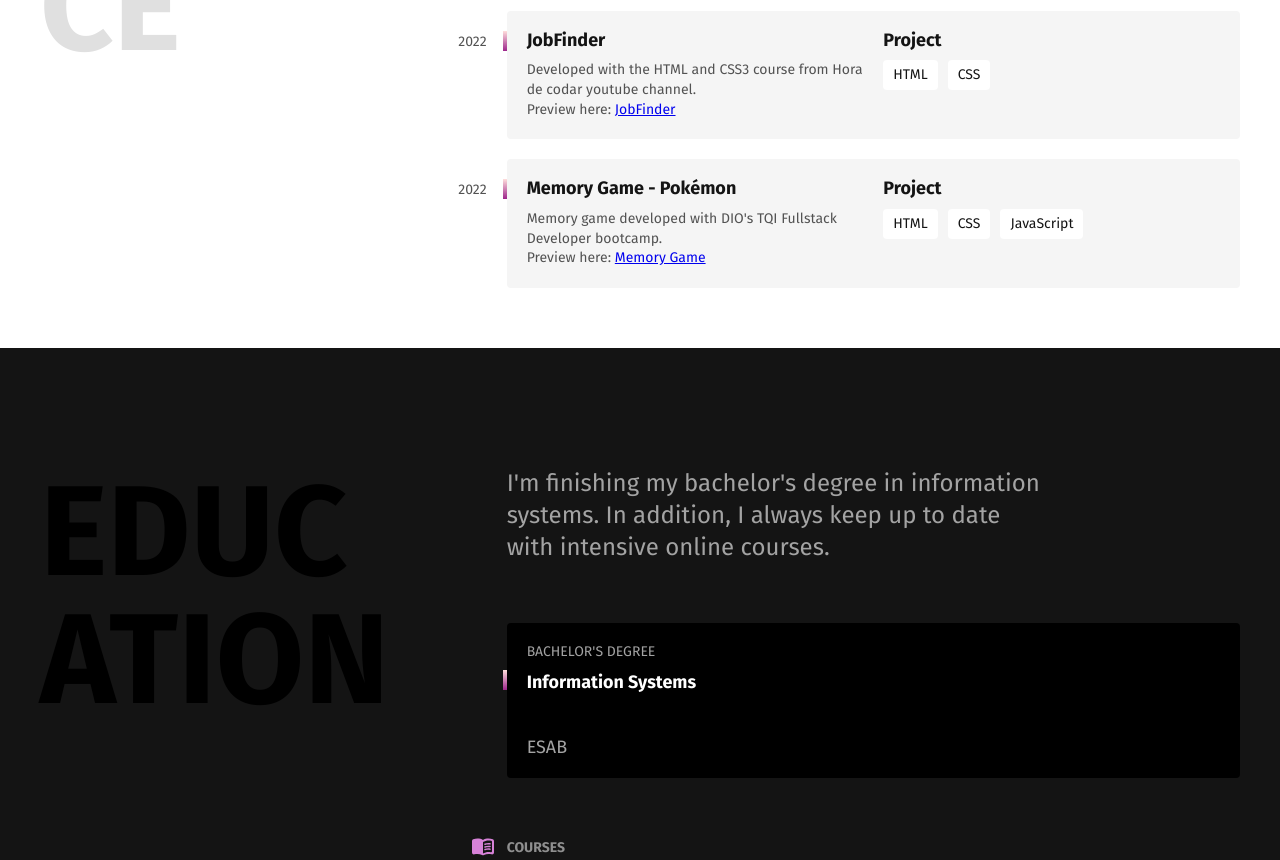
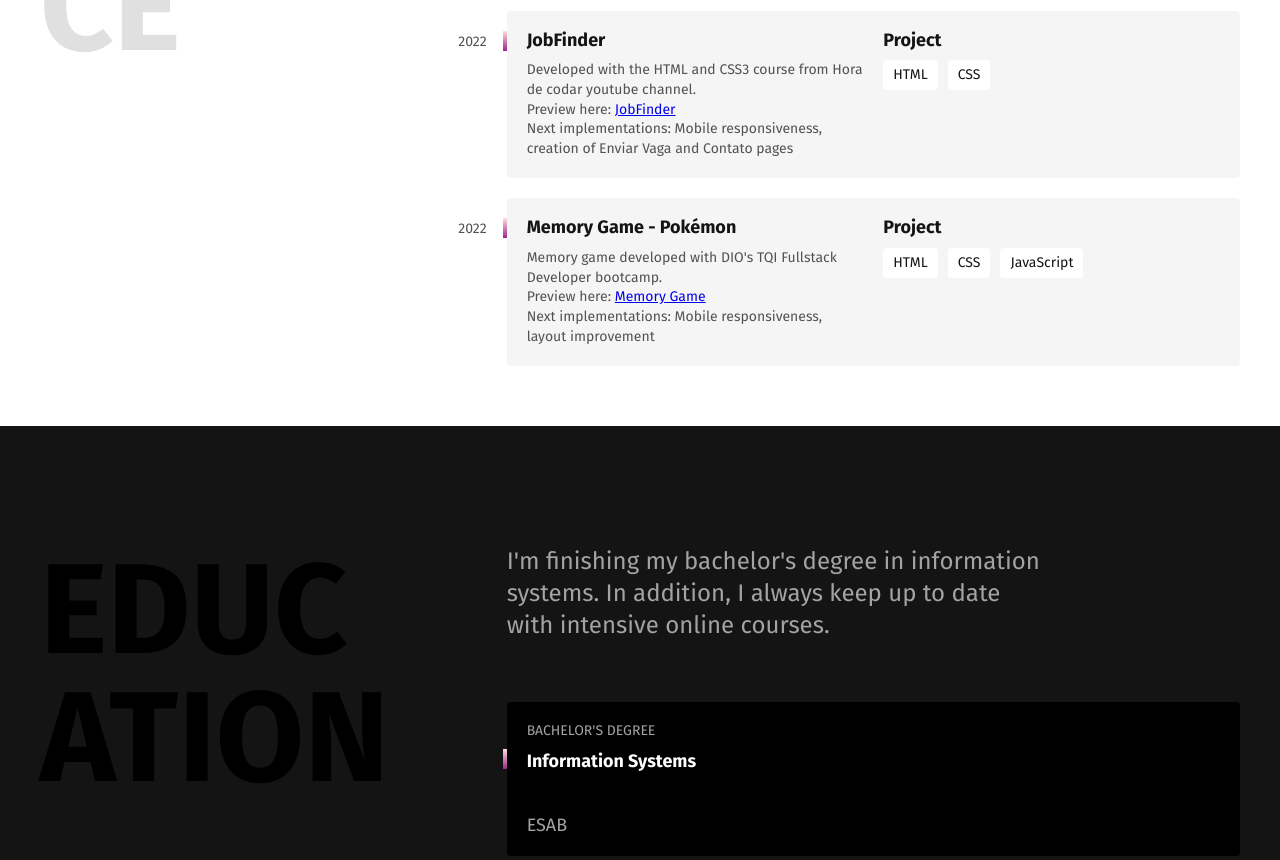
Before and after one commit to EliandraMarins/EliandraMarins.github.io, a plain HTML site: page index.html in a window 1280 px wide. Shown: the part 1032-1892 px from the top of the page. Drawn offline with Linux system fonts and the light colour scheme.

Commit message:
implementations

```diff
--- a/index.html
+++ b/index.html
@@ -57,7 +57,7 @@
         <span class="empresa-ano">2022</span>
         <h3 class="empresa-titulo">JobFinder</h3>
         <span class="empresa-titulo">Project</span>
-        <p class="empresa-texto">Developed with the HTML and CSS3 course from Hora de codar youtube channel.<br> Preview here: <a href="https://eliandramarins.github.io/JobFinder/" target="_blank">JobFinder</a></p>
+        <p class="empresa-texto">Developed with the HTML and CSS3 course from Hora de codar youtube channel.<br> Preview here: <a href="https://eliandramarins.github.io/JobFinder/" target="_blank">JobFinder</a><br>Next implementations: Mobile responsiveness, creation of Enviar Vaga and Contato pages</p>
         <ul class="empresa-habilidades">
           <li>HTML</li>
           <li>CSS</li>
@@ -68,7 +68,7 @@
         <span class="empresa-ano">2022</span>
         <h3 class="empresa-titulo">Memory Game - Pokémon</h3>
         <span class="empresa-titulo">Project</span>
-        <p class="empresa-texto">Memory game developed with DIO's TQI Fullstack Developer bootcamp.<br>Preview here: <a href="https://eliandramarins.github.io/Jogo-da-memoria/" target="_blank">Memory Game</a></p>
+        <p class="empresa-texto">Memory game developed with DIO's TQI Fullstack Developer bootcamp.<br>Preview here: <a href="https://eliandramarins.github.io/Jogo-da-memoria/" target="_blank">Memory Game</a><br>Next implementations: Mobile responsiveness, layout improvement</p>
         <ul class="empresa-habilidades">
           <li>HTML</li>
           <li>CSS</li>
```
